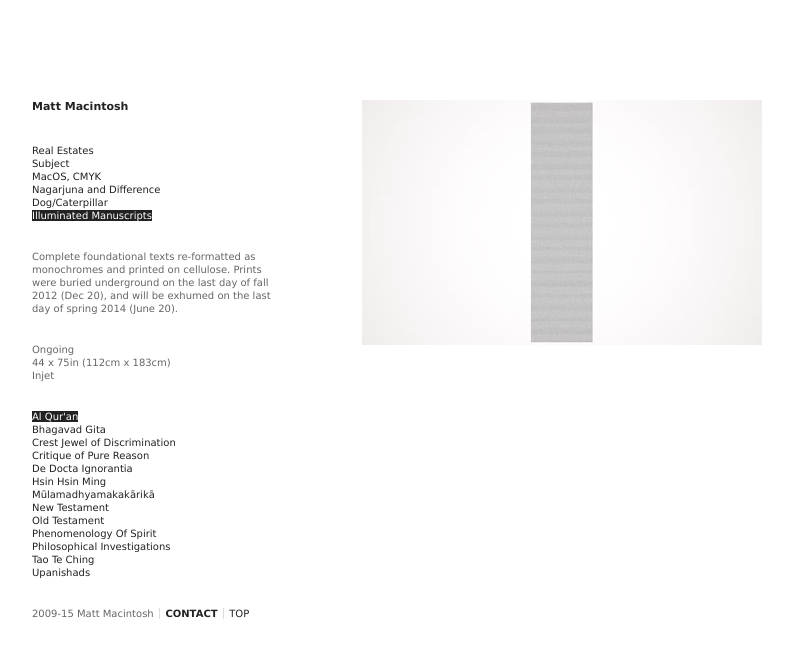
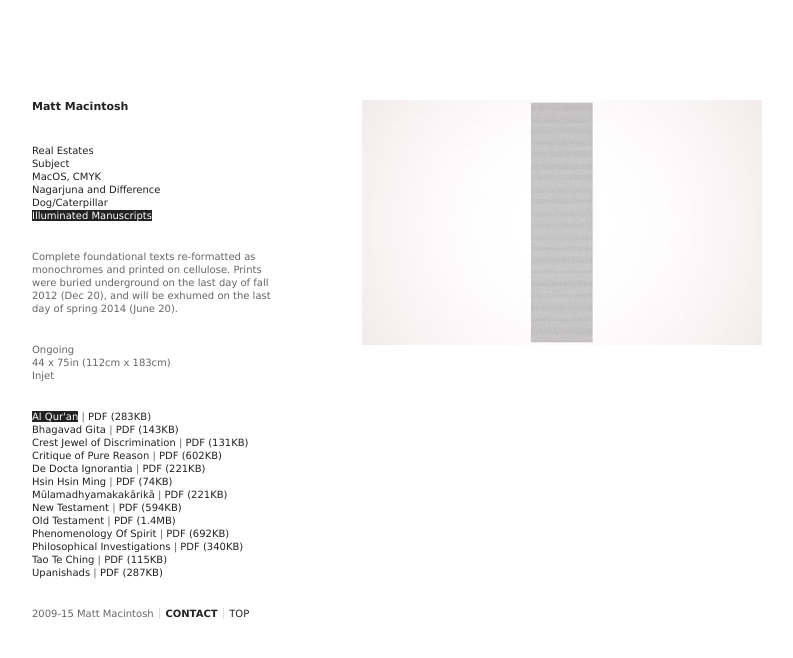
Before and after one commit to mattmacintosh/mattmacintosh.github.io, a Jekyll site: the page built from al-qur-an.html, in a window 1280 px wide. Shown: the top 658 px of the page, without its empty margins (38-831 px from the left). Built offline with Jekyll 4.4.1, drawn with Linux system fonts in a browser that asks for light colours; Markdown is read by kramdown in place of the engine named in the settings.

Commit message:
MASTER: Add back in misssing IM PDFs and hyperlinks to them

```diff
--- a/_includes/illuminated-piece-meta.html
+++ b/_includes/illuminated-piece-meta.html
@@ -5,19 +5,19 @@
 		<div role="complementary" class="section-access">
 			<nav aria-label="illuminated-manuscripts-menu" role="navigation">
 				<ul class="block">
-					<li class="al-q"><a href="/im/al-qur-an/">Al Qur'an</a></li>
-					<li class="bhagavad"><a href="/im/bhagavad-gita/">Bhagavad Gita</a></li>
-					<li class="crest"><a href="/im/crest-jewel-of-discrimination/">Crest Jewel of Discrimination</a></li>
-					<li class="critique"><a href="/im/critique-of-pure-reason/">Critique of Pure Reason</a></li>
-					<li class="de-docta"><a href="/im/de-docta-ignorantia/">De Docta Ignorantia</a></li>
-					<li class="hsin"><a href="/im/hsin-hsin-ming/">Hsin Hsin Ming</a></li>
-					<li class="mula"><a href="/im/mulamadhyamakakarika/">Mūlamadhyamakakārikā</a></li>
-					<li class="new-test"><a href="/im/new-testament/">New Testament</a></li>
-					<li class="old-test"><a href="/im/old-testament/">Old Testament</a></li>
-					<li class="phenom"><a href="/im/phenomenology-of-spirit/">Phenomenology Of Spirit</a></li>
-					<li class="philo"><a href="/im/philosophical-investigations/">Philosophical Investigations</a></li>
-					<li class="tao-te"><a href="/im/tao-te-ching/">Tao Te Ching</a></li>
-					<li class="upanish"><a href="/im/upanishads/">Upanishads</a></li>
+					<li><a class="al-q" href="/im/al-qur-an/">Al Qur'an</a> | <a href="/pdf/im/Al.Quran.Landscape.Web.pdf">PDF (283KB)</a></li>
+					<li><a class="bhagavad" href="/im/bhagavad-gita/">Bhagavad Gita</a> | <a href="/pdf/im/Gita.Landscape.Web.pdf">PDF (143KB)</a></li>
+					<li><a class="crest" href="/im/crest-jewel-of-discrimination/">Crest Jewel of Discrimination</a> | <a href="/pdf/im/Crest.Jewel.Landscape.Web.pdf">PDF (131KB)</a></li>
+					<li><a class="critique" href="/im/critique-of-pure-reason/">Critique of Pure Reason</a> | <a href="/pdf/im/Critique.Pure.Reason.Landscape.Web.pdf">PDF (602KB)</a></li>
+					<li><a class="de-docta" href="/im/de-docta-ignorantia/">De Docta Ignorantia</a> | <a href="/pdf/im/De.Docta.Ignorantia.Landscape.Web.pdf">PDF (221KB)</a></li>
+					<li><a class="hsin" href="/im/hsin-hsin-ming/">Hsin Hsin Ming</a> | <a href="/pdf/im/Hsin.Hsin.Ming.Landscape.Web.pdf">PDF (74KB)</a></li>
+					<li><a class="mula" href="/im/mulamadhyamakakarika/">Mūlamadhyamakakārikā</a> | <a href="/pdf/im/MMK.Landscape.Web.pdf">PDF (221KB)</a></li>
+					<li><a class="new-test" href="/im/new-testament/">New Testament</a> | <a href="/pdf/im/New.Testament.Landscape.Web.pdf">PDF (594KB)</a></li>
+					<li><a class="old-test" href="/im/old-testament/">Old Testament</a> | <a href="/pdf/im/Old.Testament.Landscape.Web.pdf">PDF (1.4MB)</a></li>
+					<li><a class="phenom" href="/im/phenomenology-of-spirit/">Phenomenology Of Spirit</a> | <a href="/pdf/im/Phenomenology.Of.Spirit.Landscape.Web.pdf">PDF (692KB)</a></li>
+					<li><a class="philo" href="/im/philosophical-investigations/">Philosophical Investigations</a> | <a href="/pdf/im/Philosophical.Investigations.Landscape.Web.pdf">PDF (340KB)</a></li>
+					<li><a class="tao-te" href="/im/tao-te-ching/">Tao Te Ching</a> | <a href="/pdf/im/Tao.Te.Ching.Landscape.Web.pdf">PDF (115KB)</a></li>
+					<li><a class="upanish" href="/im/upanishads/">Upanishads</a> | <a href="/pdf/im/Upanishads.Landscape.Web.pdf">PDF (287KB)</a></li>
 				</ul>
 			</nav>
 		</div><!-- /.section-access -->
--- a/sass/style.scss
+++ b/sass/style.scss
@@ -82,7 +82,7 @@ a:hover, a:active, a:focus {
 .dog .dog a,
 .spectacle .spectacle a,
 .illuminated .illuminated a,
-.al-q .al-q a, .bhagavad .bhagavad a, .crest .crest a, .critique .critique a, .de-docta .de-docta a, .hsin .hsin a, .mula .mula a, .new-test .new-test a, .old-test .old-test a, .phenom .phenom a, .philo .philo a, .synth .synth a, .tao-te .tao-te a, .upanish .upanish a,
+.al-q .al-q, .bhagavad .bhagavad, .crest .crest, .critique .critique, .de-docta .de-docta, .hsin .hsin, .mula .mula, .new-test .new-test, .old-test .old-test, .phenom .phenom, .philo .philo, .tao-te .tao-te, .upanish .upanish,
 .contact .contact a, {
 	background: #222;
 	color: #fff;
```
Also changed, not shown: css/style.css, 14 other files.
